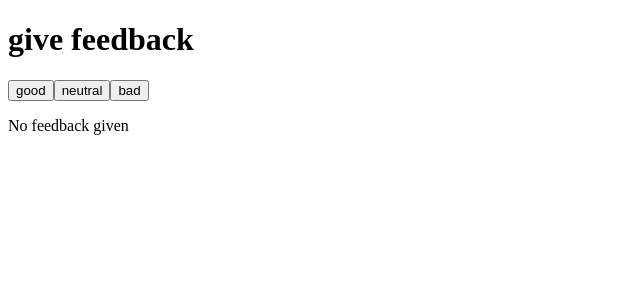
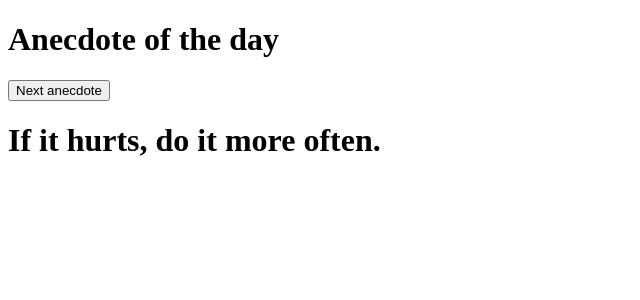
Before and after one commit to ravirajput99/Helsiki, a React (Vite) app in the folder part1/courseInfo/exercises/: page / in a window 1280 px wide. Shown: the top 300 px of the page, without its empty margins (0-640 px from the left). Built offline with nearby package versions, Linux system fonts and the light colour scheme.

Commit message:
1.12*: anecdotes step 1

```diff
--- a/part1/courseInfo/exercises/src/App.jsx
+++ b/part1/courseInfo/exercises/src/App.jsx
@@ -1,65 +1,29 @@
 import { useState } from 'react'
 import Button from './component/Button'
-const Statistics = ({good,neutral,bad,all,average,positive}) => {
-  if(all === 0) return <p>No feedback given</p>
-  return (
-  <div>
-    <h1>statistics</h1>
-    <table>
-      <tbody>
-        <tr>
-          <td>good</td>
-          <td>{good}</td>
-        </tr>
-        <tr>
-          <td>neutral</td>
-          <td>{neutral}</td>
-        </tr>
-        <tr>
-          <td>bad</td>
-          <td>{bad}</td>
-        </tr>
-        <tr>
-          <td>all</td>
-          <td>{all}</td>
-        </tr>
-        <tr>
-          <td>average</td>
-          <td>{average}</td>
-        </tr>
-        <tr>
-          <td>positive</td>
-          <td>{positive}%</td>
-        </tr>
-      </tbody>
-    </table>
-  </div>
-  )
-}
+
 const App = () => {
-  // save clicks of each button to its own state
-  const [good, setGood] = useState(0)
-  const [neutral, setNeutral] = useState(0)
-  const [bad, setBad] = useState(0)
+  const anecdotes = [
+    'If it hurts, do it more often.',
+    'Adding manpower to a late software project makes it later!',
+    'The first 90 percent of the code accounts for the first 90 percent of the development time...The remaining 10 percent of the code accounts for the other 90 percent of the development time.',
+    'Any fool can write code that a computer can understand. Good programmers write code that humans can understand.',
+    'Premature optimization is the root of all evil.',
+    'Debugging is twice as hard as writing the code in the first place. Therefore, if you write the code as cleverly as possible, you are, by definition, not smart enough to debug it.',
+    'Programming without an extremely heavy use of console.log is same as if a doctor would refuse to use x-rays or blood tests when diagnosing patients.',
+    'The only way to go fast, is to go well.'
+  ]
 
-  const all = good + neutral + bad
-  const average = (good - bad) / all
-  const positive = good / all
-
-
-  const handleGood = () => setGood(good + 1)
-  const handleNeutral = () => setNeutral(neutral + 1)
-  const handleBad = () => setBad(bad + 1)
-
+  const [selected, setSelected] = useState(0)
+  const handleAnecdote = () => {
+    setSelected(Math.floor(Math.random() * anecdotes.length))
+  }
   return (
     <div>
-      <h1>give feedback</h1>
-      <div>
-        <Button onClick={handleGood} text="good" />
-        <Button onClick={handleNeutral} text="neutral" />
-        <Button onClick={handleBad} text="bad" />
-        <Statistics good={good} neutral={neutral} bad={bad} all={all} average={average} positive={positive} />
-      </div>
+      <h1>Anecdote of the day</h1>
+      <Button text="Next anecdote" onClick={handleAnecdote} />
+      <h1>
+        {anecdotes[selected]}
+      </h1>
     </div>
   )
 }
```
